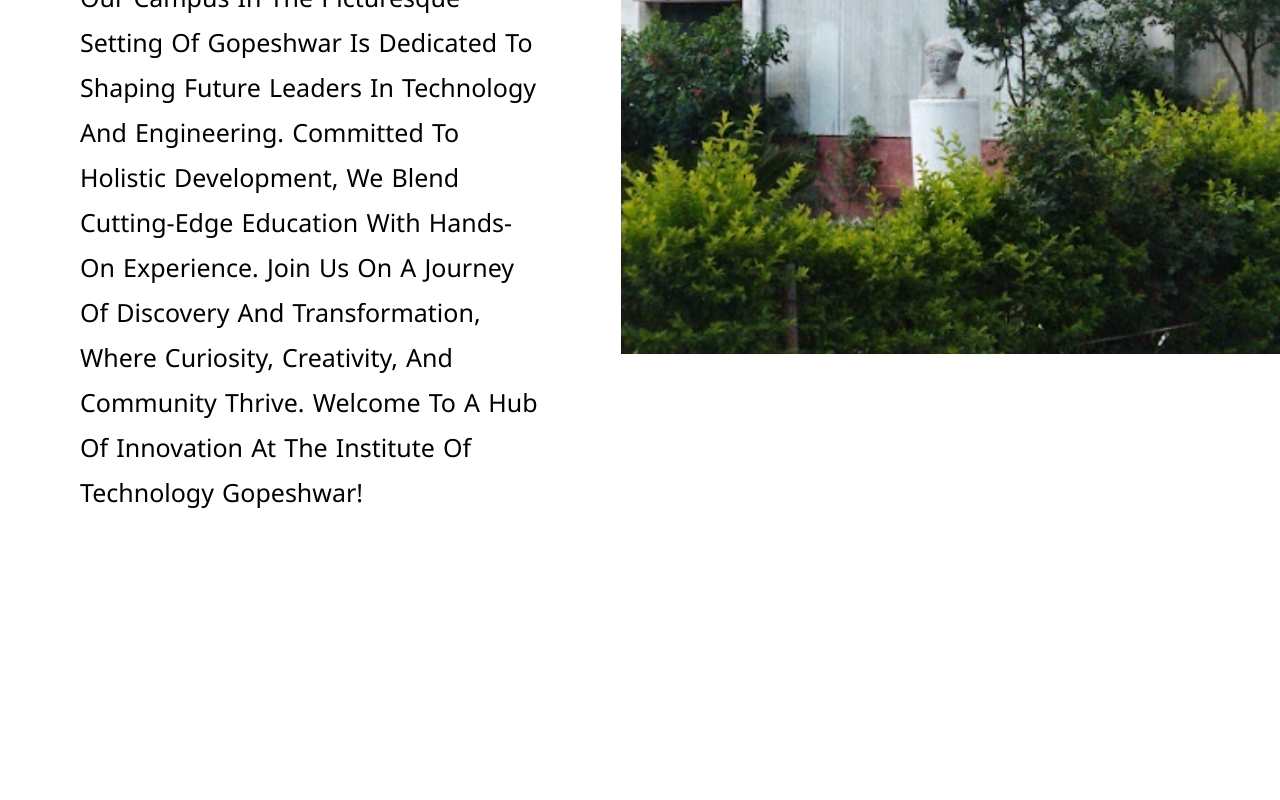
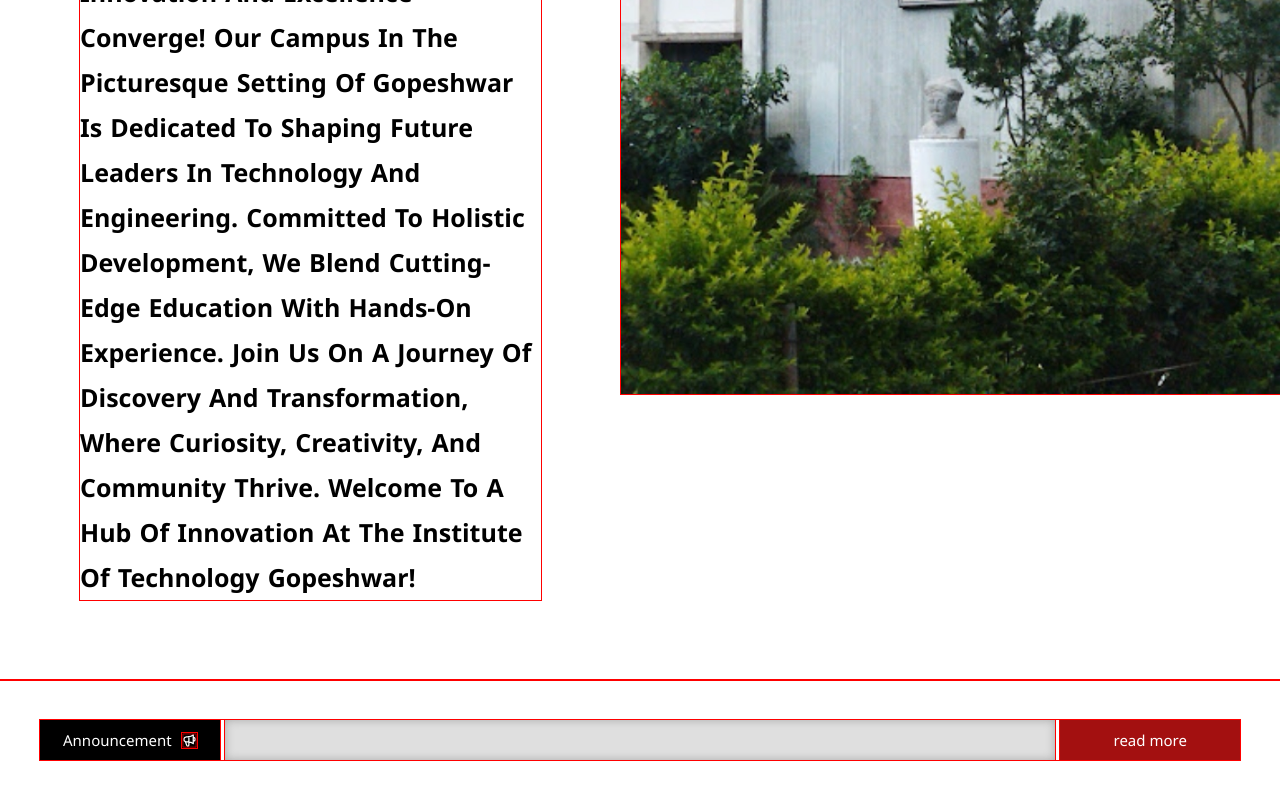
Before and after one commit to AkshanshChauhan17/itg-react-website, a React (Vite) app: page / in a window 1280 px wide. Shown: the part 816-1616 px from the top of the page. Before the commit the page ends 1411 px from the top, so only its background shows below. Built offline with nearby package versions, Linux system fonts and the light colour scheme.

Commit message:
announcement section created

```diff
--- a/src/App.scss
+++ b/src/App.scss
@@ -106,6 +106,7 @@
 
 .home {
     .welcome {
+        margin-top: 40px;
         display: flex;
         flex-wrap: wrap;
         justify-content: center;
@@ -119,4 +120,40 @@
             height: 600px;
         }
     }
+    .second {
+        padding: 40px;
+    }
 }
+
+.announcement-bar {
+    display: flex;
+    .left {
+        display: flex;
+        align-items: center;
+        gap: 10px;
+        width: 200px;
+        color: white;
+        padding: 10px 20px;
+        background-color: rgb(0, 0, 0);
+        justify-content: center;
+    }
+    .mid {
+        display: flex;
+        align-items: center;
+        padding: 10px 0px;
+        margin: 0px 5px;
+        box-shadow: inset 0px 0px 10px rgb(169, 169, 169);
+        background-color: #DFDFDF;
+        text-wrap: nowrap;
+        overflow: hidden;
+    }
+    .right {
+        display: flex;
+        align-items: center;
+        width: 200px;
+        padding: 10px 20px;
+        color: white;
+        justify-content: center;
+        background-color: #A31010;
+    }
+}
--- /dev/null
+++ b/src/coms/global/announcementBar.jsx
@@ -0,0 +1,17 @@
+import { HiOutlineSpeakerphone } from "react-icons/hi";
+
+export default function AnnouncementBar({title, content, link_name}) {
+    return (
+        <div className="announcement-bar">
+            <div className="left fs-small">
+                {title}<HiOutlineSpeakerphone />
+            </div>
+            <marquee className="mid fs-small">
+                {content}
+            </marquee>
+            <div className="right fs-small">
+                {link_name}
+            </div>
+        </div>
+    )
+}
--- a/src/coms/home/index.jsx
+++ b/src/coms/home/index.jsx
@@ -1,9 +1,11 @@
+import Second from "./second";
 import Welcome from "./welcoming";
 
 export default function Home() {
     return (
         <div className="home">
             <Welcome />
+            <Second />
         </div>
     )
 }
--- /dev/null
+++ b/src/coms/home/second/index.jsx
@@ -0,0 +1,9 @@
+import AnnouncementBar from "../../global/announcementBar";
+
+export default function Second() {
+    return (
+        <div className="second">
+            <AnnouncementBar title={"Announcement"} content={"Lorem ipsum dolor sit amet consectetur adipisicing elit. Architecto id, ullam perferendis vitae eos neque assumenda nulla excepturi dolorum itaque? Mollitia quod at sunt exercitationem, recusandae dolore consequatur molestiae nostrum?"} link_name={"read more"} />
+        </div>
+    )
+}
--- a/src/coms/home/welcoming/index.jsx
+++ b/src/coms/home/welcoming/index.jsx
@@ -3,8 +3,8 @@
 export default function Welcome() {
     return (
         <div className="welcome">
-            <div className="left fs-mid">
-                <span className="fs-large bx">Welcome</span> To The Institute Of Technology Gopeshwar, Where Innovation And Excellence Converge! Our Campus In The Picturesque Setting Of Gopeshwar Is Dedicated To Shaping Future Leaders In Technology And Engineering. Committed To Holistic Development, We Blend Cutting-Edge Education With Hands-On Experience. Join Us On A Journey Of Discovery And Transformation, Where Curiosity, Creativity, And Community Thrive. Welcome To A Hub Of Innovation At The Institute Of Technology Gopeshwar!
+            <div className="left fs-mid bx">
+                <span className="fs-large bxx">Welcome</span> To The Institute Of Technology Gopeshwar, Where Innovation And Excellence Converge! Our Campus In The Picturesque Setting Of Gopeshwar Is Dedicated To Shaping Future Leaders In Technology And Engineering. Committed To Holistic Development, We Blend Cutting-Edge Education With Hands-On Experience. Join Us On A Journey Of Discovery And Transformation, Where Curiosity, Creativity, And Community Thrive. Welcome To A Hub Of Innovation At The Institute Of Technology Gopeshwar!
             </div>
             <img src={collage_img} className="right" />
         </div>
--- a/src/index.css
+++ b/src/index.css
@@ -1,6 +1,6 @@
 * {
   padding: 0px;
   margin: 0px;
-  outline: 0px solid red;
+  outline: 1px solid red;
   font-family: 'Segoe UI';
 }
```
Also changed, not shown: src/coms/global/smallCards.jsx (added, +7 -0 lines).
